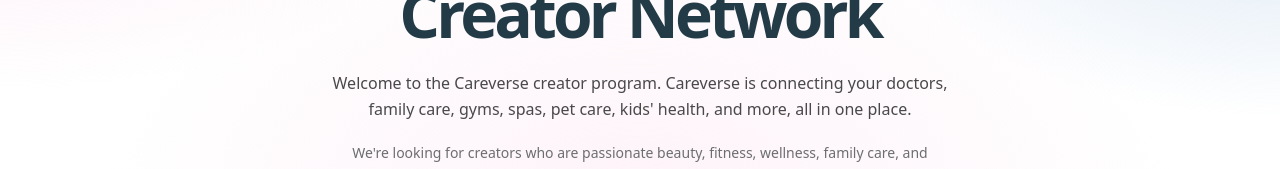
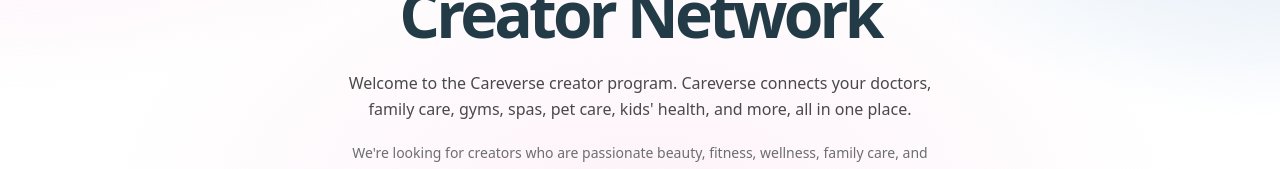
Before and after one commit to ethan5432/careverse-creator-application, a React (Vite) app: page / in a window 1280 px wide. Shown: the part 210-379 px from the top of the page. Built offline with nearby package versions, Linux system fonts and the light colour scheme.

Commit message:
Update hero paragraph text

```diff
--- a/src/App.tsx
+++ b/src/App.tsx
@@ -126,7 +126,7 @@ function App() {
       <section className="hero container" id="top">
         <div className="hero-copy">
           <h1>Apply to the Careverse Creator Network</h1>
-          <p className="hero-lede">Welcome to the Careverse creator program. Careverse is connecting your doctors, family care, gyms, spas, pet care, kids&apos; health, and more, all in one place.</p>
+          <p className="hero-lede">Welcome to the Careverse creator program. Careverse connects your doctors, family care, gyms, spas, pet care, kids&apos; health, and more, all in one place.</p>
           <p className="hero-description">We&apos;re looking for creators who are passionate beauty, fitness, wellness, family care, and pet care. Talk about the benefits of Careverse, drive traffic to our platform, and earn commissions on every referral that converts.</p>
           <button className="button hero-cta" onClick={scrollToForm}>Apply to join <ArrowDown size={18} /></button>
         </div>
```
